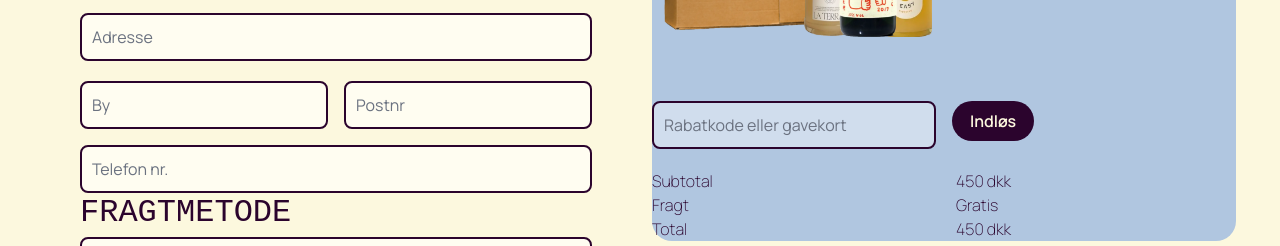
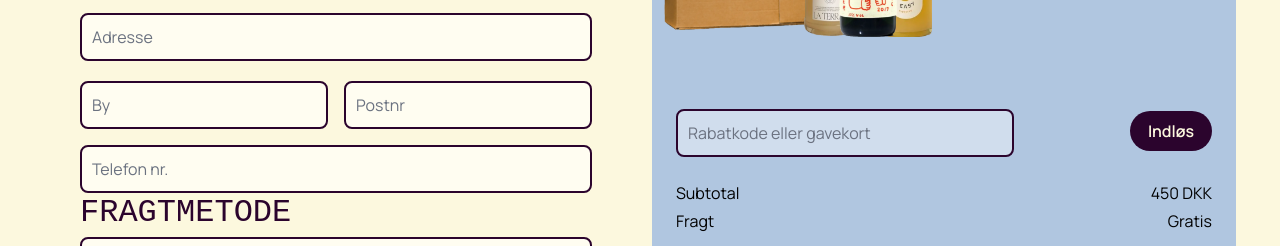
Before and after one commit to annikenB/Naturvinskassen, an Astro site: page /betal in a window 1280 px wide. Shown: the part 542-788 px from the top of the page. Built offline with nearby package versions, Linux system fonts and the light colour scheme; Astro itself is replaced by a stand-in of ours; a web font is replaced by a local one.

Commit message:
stylet kurv

```diff
--- a/src/pages/betal.astro
+++ b/src/pages/betal.astro
@@ -199,7 +199,7 @@ import mellemkasse from "../assets/images/medium.webp";
         </div>
       </div>
       <form>
-        <div class="grid grid-cols-1 md:grid-cols-2 gap-4 mt-4">
+        <div class="flex items-center justify-between m-voresxs">
           <div class="w-full">
             <label for="by" class="block mb-1"> </label>
             <input
@@ -210,26 +210,26 @@ import mellemkasse from "../assets/images/medium.webp";
               required
             />
           </div>
-          <div class="w-full">
-            <label for="floating_last_name" class="block dark:text-white mb-1">
-            </label>
-            <div class="max-w-xl">
-              <a href="/bestil"><Button variant="secondary">Indløs</Button></a>
-            </div>
+          <div class="ml-voresl">
+            <a href="/bestil"><Button variant="secondary">Indløs</Button></a>
           </div>
         </div>
       </form>
-      <div class="grid grid-cols-1 md:grid-cols-2 gap-6 pt-5">
-        <p>Subtotal</p>
-        <p>450 dkk</p>
-      </div>
-      <div class="grid grid-cols-1 md:grid-cols-2 gap-6">
-        <p>Fragt</p>
-        <p>Gratis</p>
-      </div>
-      <div class="grid grid-cols-1 md:grid-cols-2 gap-6">
-        <p>Total</p>
-        <p>450 dkk</p>
+      <div class="m-voresxs">
+        <div class="flex items-center justify-between mt-4">
+          <span class="">Subtotal</span>
+          <span class="">450 DKK</span>
+        </div>
+
+        <div class="flex items-center justify-between mt-1">
+          <span class="">Fragt</span>
+          <span class="">Gratis</span>
+        </div>
+
+        <div class="flex items-center justify-between mt-4 pt-4">
+          <span class="font-bold">Total</span>
+          <span class="font-bold">450 DKK</span>
+        </div>
       </div>
     </div>
   </section>
```
